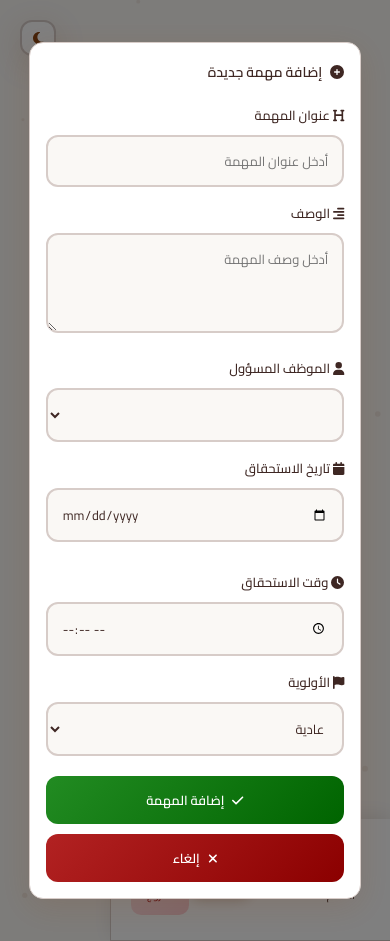
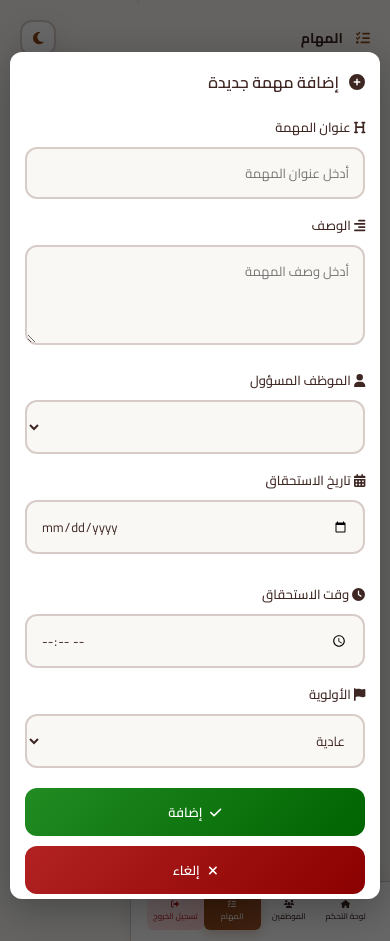
Before and after one commit to Amal-10a/task_manager, a Flask app: page /tasks in a window 390 px wide, after a click on "إضافة مهمة جديدة". Run offline with Flask 3, Linux system fonts and the light colour scheme; the visitor is signed in with stand-in values (Sample User, id 1); data comes from the database, SQL or seed files in the repository; data that the repository does not hold is empty.

Commit message:
Fix mobile responsive: sidebar, modals, and UI improvements

```diff
--- a/static/css/style.css
+++ b/static/css/style.css
@@ -1057,6 +1048,57 @@ tr:hover {
     color: #1976D2;
 }
 
+/* Modal Styles */
+.modal-overlay {
+    display: none;
+    position: fixed;
+    top: 0;
+    left: 0;
+    width: 100%;
+    height: 100%;
+    background: rgba(0, 0, 0, 0.6);
+    z-index: 1000;
+    align-items: center;
+    justify-content: center;
+    padding: 15px;
+    box-sizing: border-box;
+    overflow-y: auto;
+}
+
+.modal-content {
+    background: var(--card-bg);
+    border-radius: 16px;
+    padding: 20px;
+    width: 100%;
+    max-width: 500px;
+    max-height: 90vh;
+    overflow-y: auto;
+    box-shadow: 0 10px 40px rgba(0, 0, 0, 0.3);
+    margin: auto;
+}
+
+.modal-content h3 {
+    color: var(--text);
+    margin-bottom: 18px;
+    font-size: 18px;
+    font-weight: 600;
+    display: flex;
+    align-items: center;
+    gap: 10px;
+}
+
+.modal-actions {
+    display: flex;
+    gap: 10px;
+    margin-top: 20px;
+    flex-wrap: wrap;
+}
+
+.modal-actions .btn {
+    flex: 1;
+    min-width: 120px;
+}
+
 /* Responsive - Mobile First */
 @media (max-width: 768px) {
     .dashboard-container {
@@ -1065,23 +1107,37 @@ tr:hover {
 
     .sidebar {
         width: 100%;
-        border-left: none;
-        border-bottom: 1px solid var(--border);
-        padding: 12px;
+        height: auto;
+        max-height: 60px;
+        border: none;
+        border-top: 1px solid var(--border);
+        padding: 8px 5px;
         position: fixed;
         bottom: 0;
         left: 0;
         right: 0;
         z-index: 100;
-        box-shadow: 0 -4px 16px rgba(0,0,0,0.08);
+        box-shadow: 0 -4px 20px rgba(0, 0, 0, 0.1);
+        display: flex;
+        flex-direction: row;
+        align-items: center;
+        justify-content: center;
+    }
+
+    .sidebar .logo,
+    .sidebar .user-info {
+        display: none !important;
     }
 
     .nav-menu {
         display: flex;
         flex-wrap: nowrap;
         justify-content: space-around;
-        gap: 2px;
-        overflow-x: auto;
+        gap: 0;
+        width: 100%;
+        max-width: 600px;
+        margin: 0;
+        padding: 0;
     }
 
     .nav-menu li {
@@ -1091,36 +1147,39 @@ tr:hover {
     }
 
     .nav-menu a {
-        padding: 10px 6px;
-        font-size: 10px;
+        padding: 6px 2px;
+        font-size: 8px;
         flex-direction: column;
-        gap: 3px;
+        gap: 1px;
+        border-radius: 6px;
     }
 
     .nav-menu a i {
         width: auto;
         font-size: 16px;
+        margin-bottom: 2px;
     }
 
     .main-content {
-        padding: 12px;
-        padding-bottom: 100px;
+        padding: 10px;
+        padding-bottom: 80px;
     }
 
     .header {
-        flex-direction: column;
-        gap: 10px;
-        align-items: flex-start;
+        flex-direction: row;
+        gap: 8px;
+        align-items: center;
     }
 
     .header h1 {
-        font-size: 16px;
+        font-size: 14px;
+        flex: 1;
     }
 
     .theme-toggle {
-        position: absolute;
-        top: 10px;
-        left: 10px;
+        position: relative;
+        top: auto;
+        left: auto;
         width: 36px;
         height: 36px;
         padding: 8px;
@@ -1169,13 +1228,14 @@ tr:hover {
     }
 
     body {
-        padding: 10px;
+        padding: 0;
     }
 
     .login-container {
         padding: 24px 18px;
         border-radius: 16px;
         max-width: 100%;
+        margin: 10px;
     }
 
     .logo-icon {
@@ -1232,10 +1292,27 @@ tr:hover {
         gap: 6px;
     }
 
-    #addTaskModal > div {
-        width: 95% !important;
-        padding: 16px !important;
-        margin: 8px;
+    .modal-overlay {
+        padding: 10px;
+        align-items: flex-start;
+        padding-top: 20px;
+    }
+
+    .modal-content {
+        padding: 15px;
+        border-radius: 12px;
+    }
+
+    .modal-content h3 {
+        font-size: 16px;
+    }
+
+    .modal-actions {
+        flex-direction: column;
+    }
+
+    .modal-actions .btn {
+        width: 100%;
     }
 
     .alert-card {
@@ -1261,25 +1338,25 @@ tr:hover {
     }
 
     table {
-        font-size: 11px;
+        font-size: 10px;
     }
 
     th, td {
-        padding: 8px 6px;
+        padding: 6px 4px;
     }
 
     .card {
-        padding: 16px;
-        border-radius: 12px;
+        padding: 12px;
+        border-radius: 10px;
     }
 
     .card h2 {
-        font-size: 16px;
+        font-size: 14px;
     }
 
     .form-card {
-        padding: 18px;
-        border-radius: 14px;
+        padding: 15px;
+        border-radius: 12px;
     }
 
     .form-card h3 {
--- a/templates/tasks.html
+++ b/templates/tasks.html
@@ -1,5 +1,5 @@
 <!DOCTYPE html>
-  <html lang="ar" dir="rtl">
+<html lang="ar" dir="rtl">
 <head>
     <meta charset="UTF-8">
     <meta name="viewport" content="width=device-width, initial-scale=1.0">
@@ -11,8 +11,8 @@
         .network-bg { position: fixed; top: 0; left: 0; width: 100%; height: 100%; z-index: 0; overflow: hidden; pointer-events: none; }
         .network-bg canvas { width: 100%; height: 100%; opacity: 0.08; }
         .dashboard-container { display: flex; min-height: 100vh; position: relative; z-index: 1; }
-        .sidebar { width: 280px; background: var(--card-bg); padding: 25px 20px; border-left: 1px solid var(--border); display: flex; flex-direction: column; }
-        .main-content { flex: 1; padding: 30px; overflow-y: auto; }
+        .sidebar { width: 260px; background: var(--card-bg); padding: 20px 16px; border-left: 1px solid var(--border); display: flex; flex-direction: column; }
+        .main-content { flex: 1; padding: 20px; overflow-y: auto; padding-bottom: 80px; }
     </style>
 </head>
 <body>
@@ -93,7 +93,7 @@
                     <div class="task-info">
                         <span><i class="fas fa-user"></i> {{ task.assigned_to_name }}</span>
                         {% if task.due_date %}
-                        <span><i class="fas fa-calendar"></i> {{ task.due_date }}</span>
+                        <span><i class="fas fa-calendar-alt"></i> {{ task.due_date }}</span>
                         {% endif %}
                         {% if task.due_time %}
                         <span><i class="fas fa-clock"></i> {{ task.due_time }}</span>
@@ -110,7 +110,7 @@
 
                     {% if user.role == 'مدير' %}
                     <div class="task-actions">
-                        <a href="{{ url_for('delete_task', task_id=task.id) }}" class="action-btn delete" onclick="return confirmDelete('هل أنت متأكد من حذف هذه المهمة؟');">
+                        <a href="{{ url_for('delete_task', task_id=task.id) }}" class="action-btn delete" onclick="return confirm('هل أنت متأكد من حذف هذه المهمة؟');">
                             <i class="fas fa-trash"></i> حذف
                         </a>
                     </div>
@@ -129,8 +129,8 @@
     </div>
 
     <!-- Add Task Modal -->
-    <div id="addTaskModal" style="display: none; position: fixed; top: 0; left: 0; width: 100%; height: 100%; background: rgba(0,0,0,0.5); z-index: 1000; align-items: center; justify-content: center; overflow-y: auto; padding: 20px; box-sizing: border-box;">
-        <div class="form-card" style="max-width: 600px; width: 100%; margin: 20px auto; box-sizing: border-box;">
+    <div id="addTaskModal" class="modal-overlay">
+        <div class="modal-content">
             <h3><i class="fas fa-plus-circle"></i> إضافة مهمة جديدة</h3>
             <form method="POST" action="{{ url_for('add_task') }}">
                 <div class="form-group">
@@ -153,7 +153,7 @@
                 {% endif %}
                 <div class="form-grid">
                     <div class="form-group">
-                        <label><i class="fas fa-calendar"></i> تاريخ الاستحقاق</label>
+                        <label><i class="fas fa-calendar-alt"></i> تاريخ الاستحقاق</label>
                         <input type="date" name="due_date">
                     </div>
                     <div class="form-group">
@@ -169,9 +169,9 @@
                         <option value="عالية">عالية</option>
                     </select>
                 </div>
-                <div class="form-actions" style="display: flex; gap: 10px; margin-top: 20px; flex-wrap: wrap;">
+                <div class="modal-actions">
                     <button type="submit" class="btn btn-success">
-                        <i class="fas fa-check"></i> إضافة المهمة
+                        <i class="fas fa-check"></i> إضافة
                     </button>
                     <button type="button" onclick="document.getElementById('addTaskModal').style.display='none'" class="btn btn-danger">
                         <i class="fas fa-times"></i> إلغاء
```
Also changed, not shown: other parts of static/css/style.css (+29 -29 lines), templates/dashboard.html (+2 -10 lines), templates/employee_tasks.html (+32 -63 lines), templates/employees.html (+5 -10 lines), templates/login.html (+38 -22 lines).
